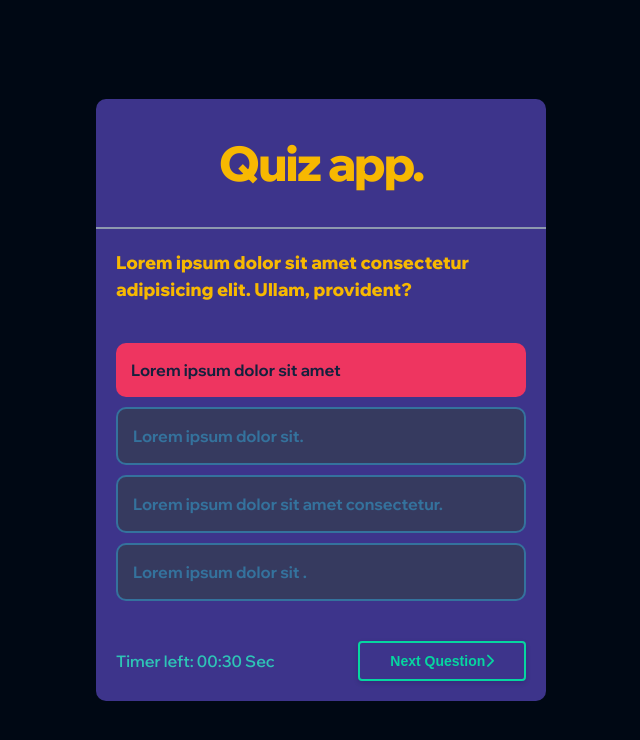
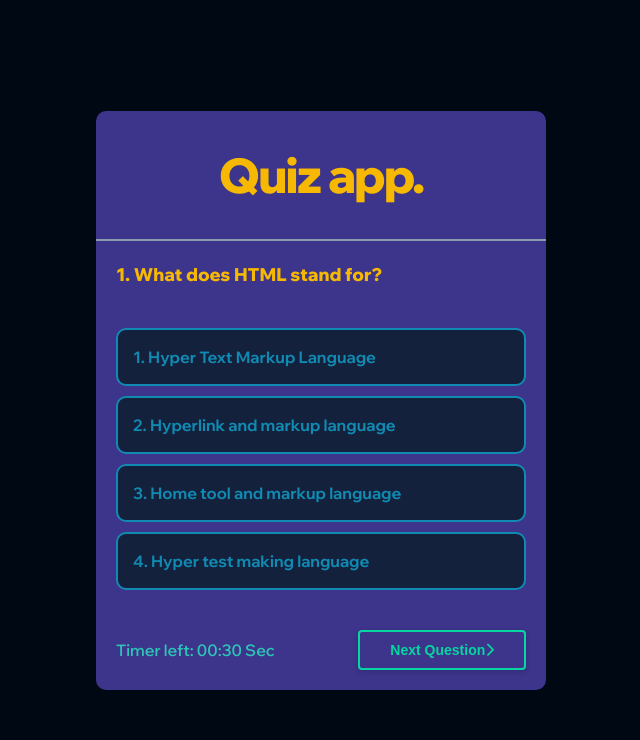
Before and after one commit to Mahyarnafisi/Quiz-app-Project, a website: page index.html in a window 1280 px wide. Both pictures are taken after a click on the button "Start Quiz". Shown: the whole page, without its empty margins (319-959 px from the left). Drawn offline with Linux system fonts and the light colour scheme.

Commit message:
initaite question array and dynamically fucntion, still need improvement

```diff
--- a/quiz.js
+++ b/quiz.js
@@ -5,3 +5,17 @@ const quizRulesList = [
   "Once you select an answer it can't be done.",
   "You will get points once you choose the correct answer.",
 ];
+
+const quizQuestions = [
+  // question 1
+  {
+    key: 1,
+    question: "What does HTML stand for?",
+    options: ["Hyper Text Markup Language", "Hyperlink and markup language", "Home tool and markup language", "Hyper test making language"],
+    answer: 1,
+  },
+
+  // question2
+];
+
+// console.log(quizQuestions[0]["options"]);
--- a/sass/main.scss
+++ b/sass/main.scss
@@ -205,6 +205,7 @@ li {
     .quiz__question {
       margin-bottom: 4rem;
       line-height: 1.5;
+      align-self: flex-start;
     }
     .option-container {
       width: 100%;
@@ -378,6 +379,7 @@ li {
   color: var(--color-white);
   opacity: 75%;
   cursor: not-allowed !important;
+
   filter: contrast(70%);
   &:hover {
     border: 2px solid var(--color-bg-2) !important;
@@ -388,13 +390,13 @@ li {
 .correct {
   background-color: var(--color-primary-1) !important;
   color: var(--color-bg-1) !important;
-  border: var(--color-primary-1) !important;
+  border: 2px solid var(--color-primary-1) !important;
 }
 
 .wrong {
   background-color: var(--color-primary-3) !important;
   color: var(--color-bg-1) !important;
-  border: var(--color-primary-3) !important;
+  border: 2px solid var(--color-primary-3) !important;
 }
 
 .correct-tag {
--- a/script.js
+++ b/script.js
@@ -29,20 +29,41 @@ const quizRules = () => {
   const btnStartQuiz = document.querySelector(".menu__btn--start");
   const btnInfo = document.querySelector(".menu__btn--info");
 
+  // start button and go to first question
   btnStartQuiz.addEventListener("click", () => {
     containerMenu.classList.replace("display", "no-display");
     containerQuiz.classList.replace("no-display", "display");
 
-    containerQuiz.innerHTML = ` <h4 class="quiz__question">Lorem ipsum dolor sit amet consectetur adipisicing elit. Ullam, provident?</h4>
+    containerQuiz.innerHTML = ` <h4 class="quiz__question">${quizQuestions[0]["key"]}. ${quizQuestions[0]["question"]}</h4>
     <div class="option-container">
-      <p class="option wrong">Lorem ipsum dolor sit amet</p>
-      <p class="option deactive">Lorem ipsum dolor sit.</p>
-      <p class="option deactive">Lorem ipsum dolor sit amet consectetur.</p>
-      <p class="option deactive">Lorem ipsum dolor sit .</p>
+
     </div>
     <div class="quiz__footer footer">
       <p class="timer">Timer left: 00:30 Sec</p>
       <button class="btn">Next Question <i class="fa-solid fa-chevron-right"></i></button>
     </div>`;
+    const containerOption = document.querySelector(".option-container");
+    quizQuestions[0]["options"].forEach((option, i) => {
+      containerOption.innerHTML += `<p class="option ">${i + 1}. ${option}</p>`;
+    });
+
+    const elementOptions = document.querySelectorAll(".option");
+
+    elementOptions.forEach((option, i) => {
+      let activeQuestion = true;
+      option.addEventListener(
+        "click",
+        () => {
+          if (i + 1 === quizQuestions[0]["answer"] && activeQuestion === true) {
+            activeQuestion = false;
+            option.classList.add("correct");
+          } else if (i + 1 !== quizQuestions[0]["answer"] && activeQuestion === true) {
+            activeQuestion = false;
+            option.classList.add("wrong");
+          }
+        },
+        { once: true }
+      );
+    });
   });
 };
```
Also changed, not shown: css/style.css, 1 other file.
